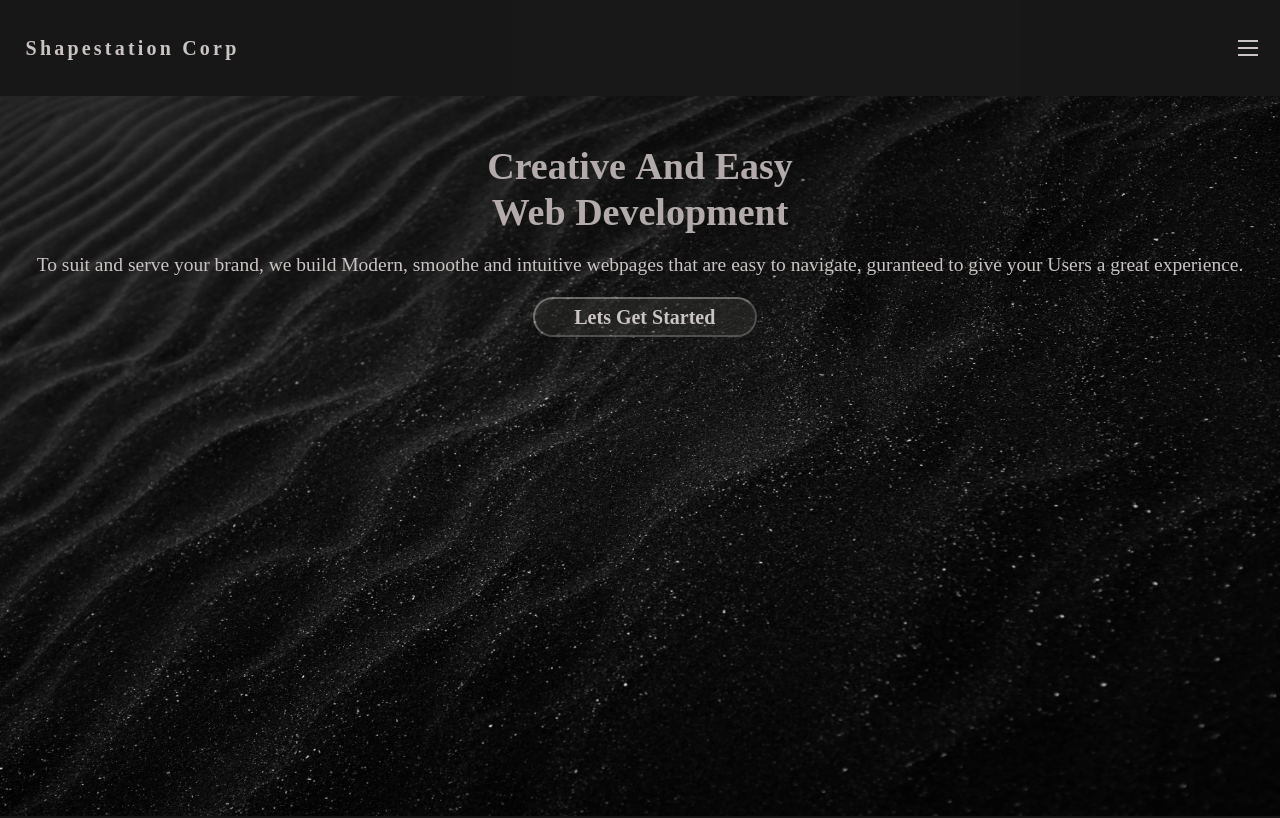
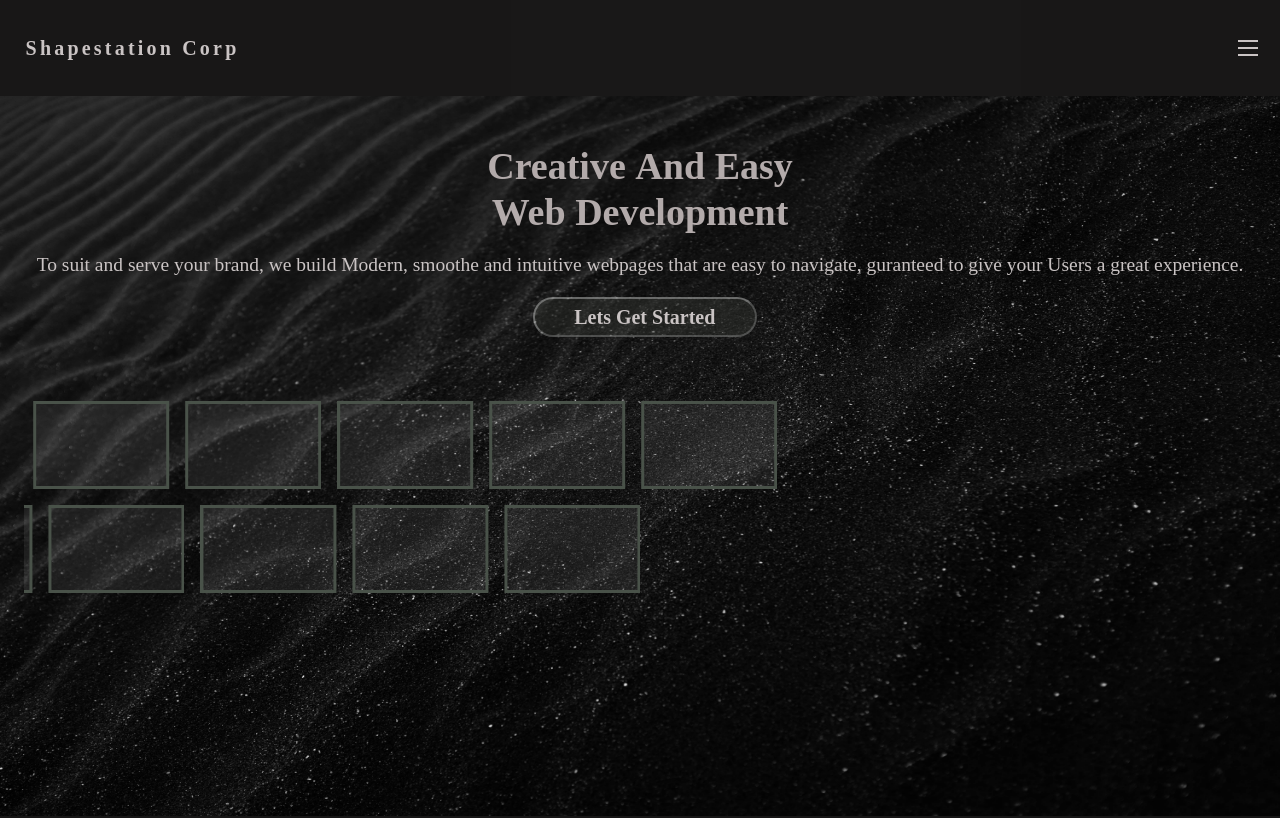
Before and after one commit to firemasterleo/shapestation, a Vue app: page / in a window 1280 px wide. Shown: the top 818 px of the page. Built offline with nearby package versions, Linux system fonts and the light colour scheme; a web font is replaced by a local one.

Commit message:
Update HomePage.vue

```diff
--- a/src/components/HomePage.vue
+++ b/src/components/HomePage.vue
@@ -24,11 +24,36 @@
             <button class="button">Lets Get Started</button>
 
         </div>
-        <div class="cosmic">
-            <div class="planet1"></div>
-            <div class="planet1"></div>
-            <div class="planet1"></div>
-            <div class="planet1"></div>
+        <div class="herosliders">
+
+            <div class="slider1">
+                <div class="innerslider">
+                    <div class="first"></div>
+                    <div class="second"></div>
+                    <div class="third"></div>
+                </div>
+                <div class="innerslider">
+                    <div class="first"></div>
+                    <div class="second"></div>
+                    <div class="third"></div>
+                </div>
+            </div>
+
+            <div class="slider2">
+                <div class="innerslider">
+                    <div class="first"></div>
+                    <div class="second"></div>
+                    <div class="third"></div>
+                </div>
+                <div class="innerslider">
+                    <div class="first"></div>
+                    <div class="second"></div>
+                    <div class="third"></div>
+                </div>
+            </div>
+
+
+
         </div>
 
     </div>
@@ -210,6 +235,100 @@
                 font-weight: bolder;
                 // outline: none;
             }
+
+        }    .scroller {
+    width: 100%;
+    overflow-x: hidden ;
+    .topscroller {
+        // width: 100%;
+        width: 200rem;
+        overflow: hidden;
+        display: flex;
+        gap: 5rem;
+      }
+
+      .innerscroller {
+        // width: 50rem;
+        display: flex;
+        gap: 5rem;
+        animation: scrollAnimation 10s linear infinite; /* Adjust duration and timing function as needed */
+      }
+
+
+  }
+
+        .herosliders {
+            display: flex;
+            flex-direction: column;
+            gap: 1rem;
+            // border: solid;
+            margin-top: 4rem;
+
+            @keyframes scrollAnimation {
+                0% {
+                transform: translateX(4%);
+                }
+                100% {
+                transform: translateX(-100%);
+                }
+            }
+            .slider1 {
+                display: flex;
+                overflow: hidden;
+                gap: 1rem;
+                .innerslider {
+                    display: flex;
+                    gap: 1rem;
+                    // overflow: hidden;
+                    animation: scrollAnimation 17s linear infinite; /* Adjust duration and timing function as needed */
+
+
+                    div {
+                        background-color: rgba(255, 255, 255, 0.078); /* Adjust the alpha value as needed */
+
+                        width: 8.5rem;
+                        height: 5.5rem;
+                        border: solid rgb(73, 82, 73);
+
+                    }
+                }
+
+            }
+
+            @keyframes scrollAnimation2 {
+                0% {
+                transform: translateX(-100%);
+                }
+                100% {
+                transform: translateX(4%);
+                }
+            }
+            .slider2 {
+                display: flex;
+                overflow: hidden;
+                gap: 1rem;
+
+                .innerslider {
+                    // border: solid;
+
+                    display: flex;
+                    gap: 1rem;
+                    // overflow: hidden;
+                    animation: scrollAnimation2 17s linear infinite; /* Adjust duration and timing function as needed */
+
+
+                    div {
+                        background-color: rgba(255, 255, 255, 0.078); /* Adjust the alpha value as needed */
+
+                        width: 8.5rem;
+                        height: 5.5rem;
+                        border: solid rgb(73, 82, 73);
+
+                    }
+                }
+
+            }
+
 
         }
     }
```
